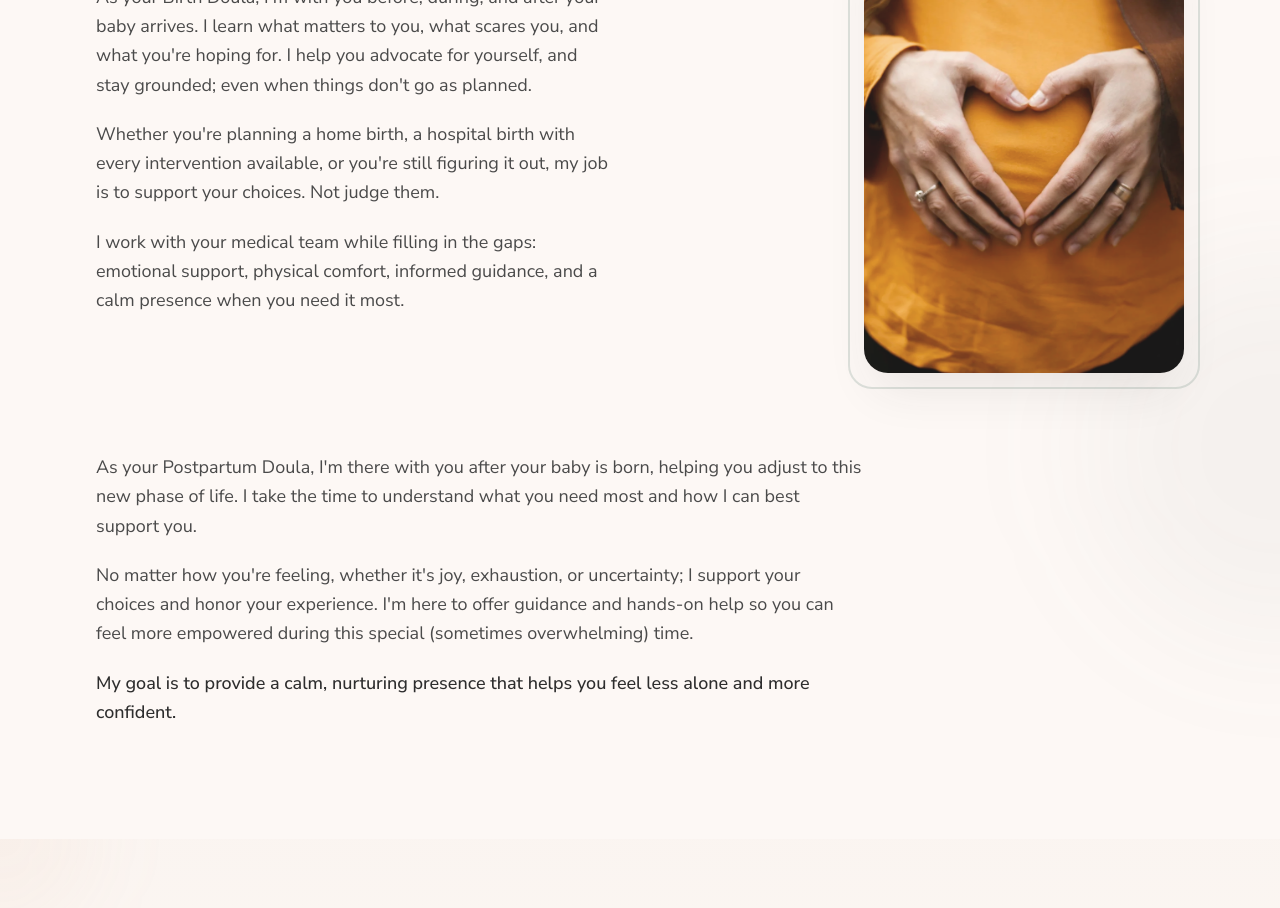
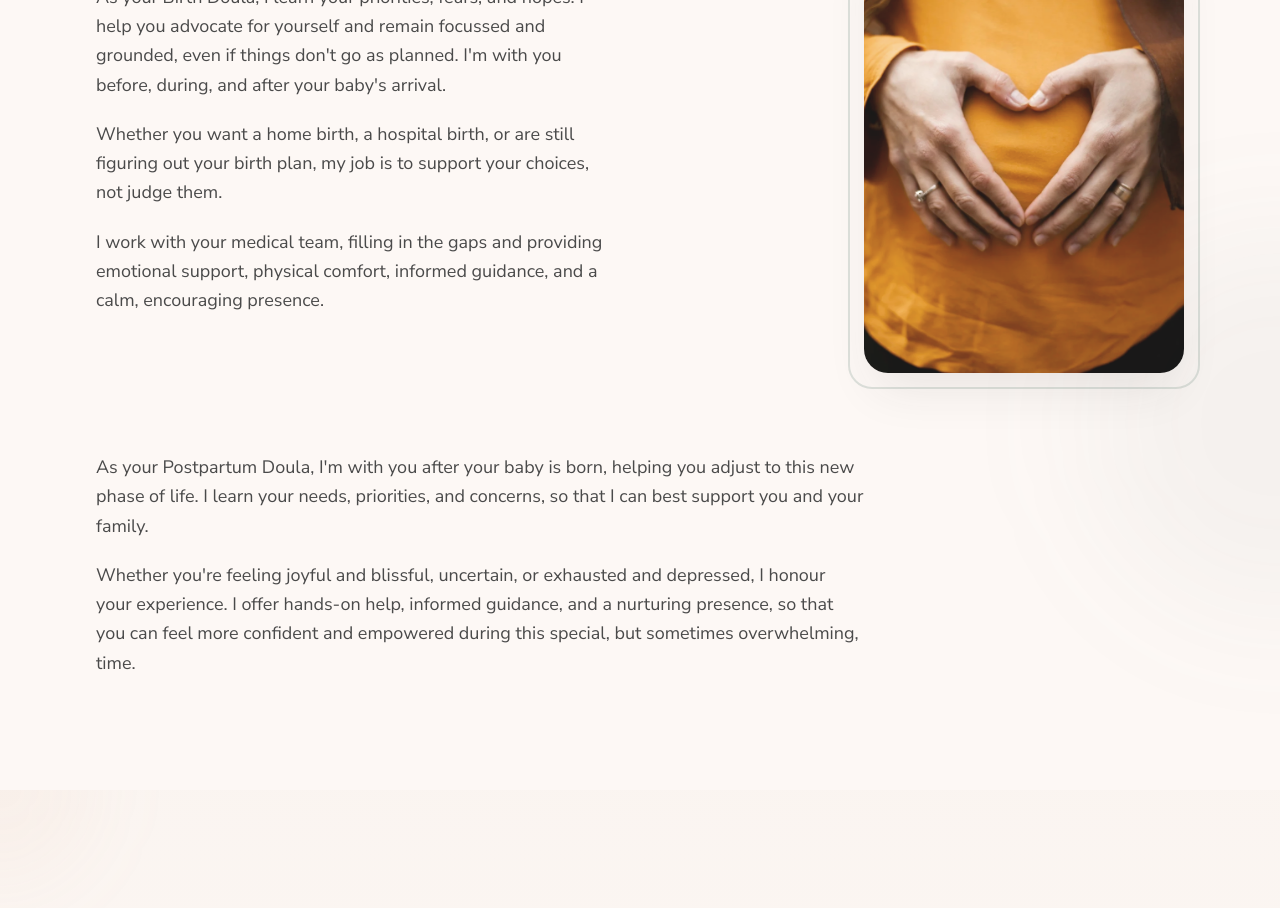
Before and after one commit to carepairdoula/carepairdoula, a React (Vite) app: page / in a window 1280 px wide. Shown: the part 1160-2068 px from the top of the page. Built offline with nearby package versions, Linux system fonts and the light colour scheme.

Commit message:
Update WhatIsDoula.jsx

```diff
--- a/src/components/WhatIsDoula.jsx
+++ b/src/components/WhatIsDoula.jsx
@@ -33,15 +33,15 @@ export default function WhatIsDoula() {
           >
             <div className="space-y-5 text-charcoal-light text-lg leading-relaxed">
               <p>
-                As your Birth Doula, I'm with you before, during, and after your baby arrives. I learn what matters to you, what scares you, and what you're hoping for. I help you advocate for yourself, and stay grounded; even when things don't go as planned.
+                As your Birth Doula, I learn your priorities, fears, and hopes. I help you advocate for yourself and remain focussed and grounded, even if things don't go as planned. I'm with you before, during, and after your baby's arrival.
               </p>
 
               <p>
-                Whether you're planning a home birth, a hospital birth with every intervention available, or you're still figuring it out, my job is to support your choices. Not judge them.
+                Whether you want a home birth, a hospital birth, or are still figuring out your birth plan, my job is to support your choices, not judge them.
               </p>
 
               <p>
-                I work with your medical team while filling in the gaps: emotional support, physical comfort, informed guidance, and a calm presence when you need it most.
+                I work with your medical team, filling in the gaps and providing emotional support, physical comfort, informed guidance, and a calm, encouraging presence.
               </p>
             </div>
           </motion.div>
@@ -77,15 +77,11 @@ export default function WhatIsDoula() {
         >
           <div className="max-w-3xl space-y-5 text-charcoal-light text-lg leading-relaxed">
             <p>
-              As your Postpartum Doula, I'm there with you after your baby is born, helping you adjust to this new phase of life. I take the time to understand what you need most and how I can best support you.
+              As your Postpartum Doula, I'm with you after your baby is born, helping you adjust to this new phase of life. I learn your needs, priorities, and concerns, so that I can best support you and your family.
             </p>
 
             <p>
-              No matter how you're feeling, whether it's joy, exhaustion, or uncertainty; I support your choices and honor your experience. I'm here to offer guidance and hands-on help so you can feel more empowered during this special (sometimes overwhelming) time.
-            </p>
-
-            <p className="text-charcoal font-medium">
-              My goal is to provide a calm, nurturing presence that helps you feel less alone and more confident.
+              Whether you're feeling joyful and blissful, uncertain, or exhausted and depressed, I honour your experience. I offer hands-on help, informed guidance, and a nurturing presence, so that you can feel more confident and empowered during this special, but sometimes overwhelming, time.
             </p>
           </div>
         </motion.div>
```
